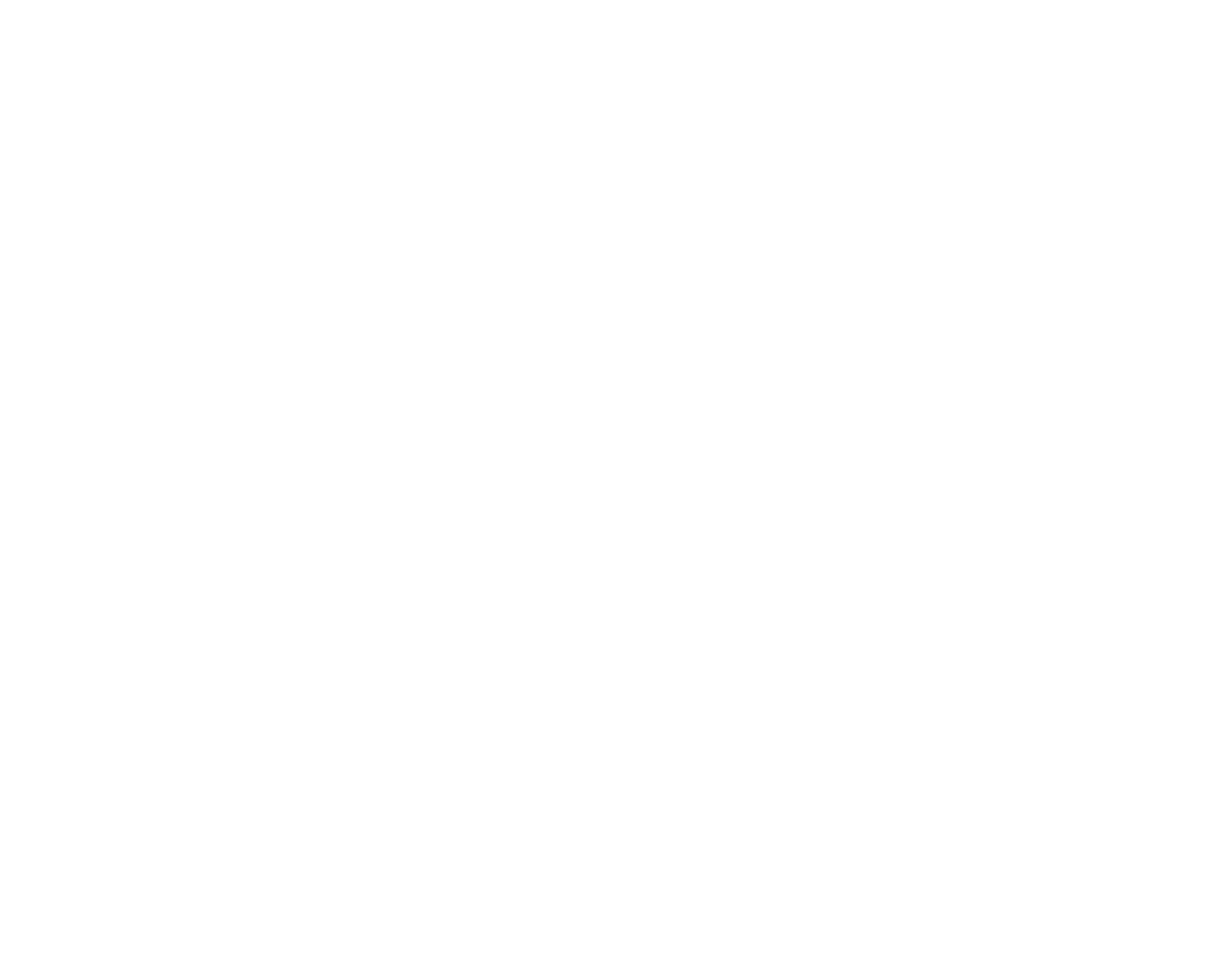
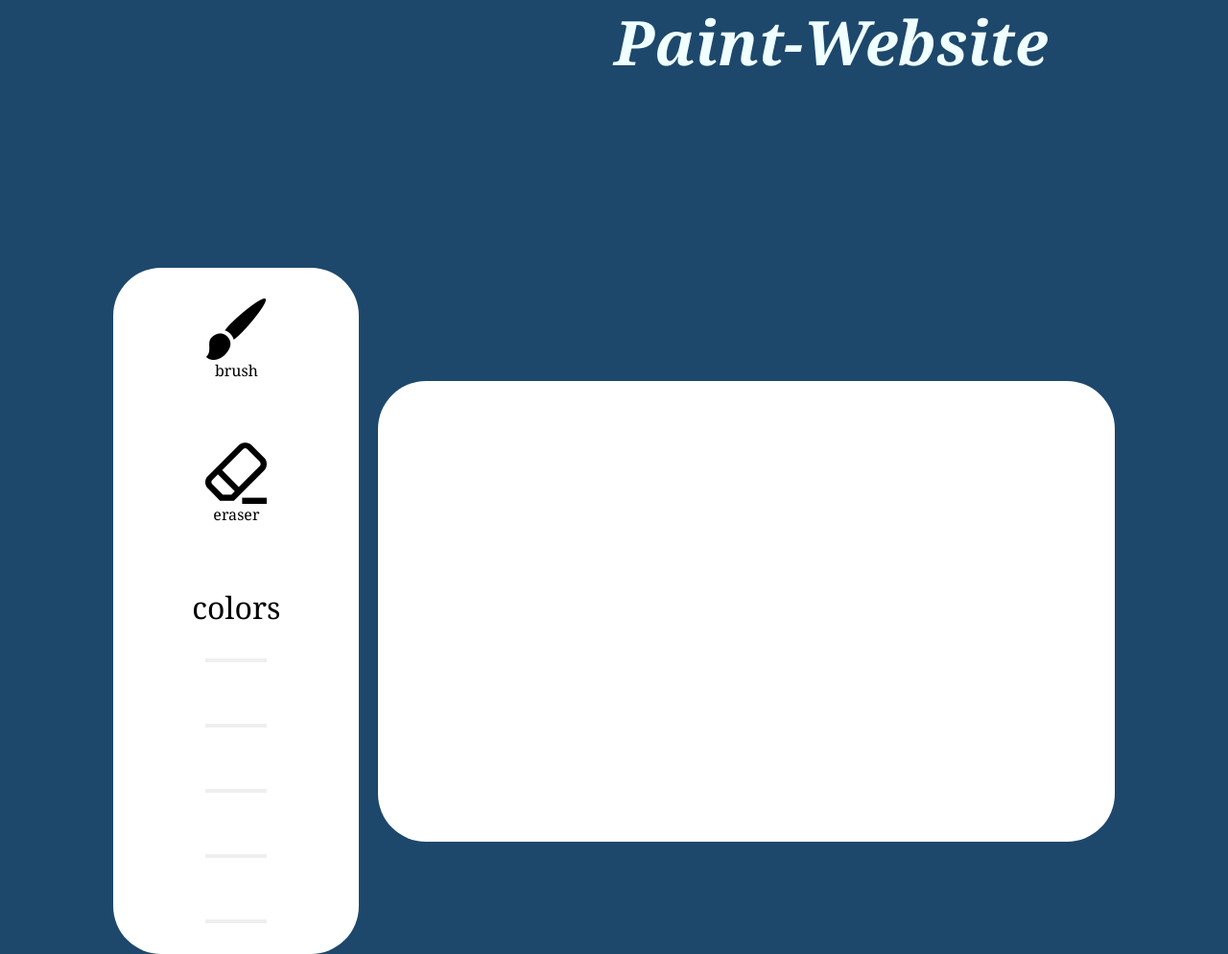
Before and after one commit to HangwelaniMadilonga/paint-website, a plain HTML site: page index.html in a window 1280 px wide. Shown: the whole page at 96% size. Before the commit the page ends 800 px from the top, so only its background shows below. Drawn offline with Linux system fonts and the light colour scheme.

Commit message:
Added divs and their stylings.
Made a canvas section for painting on.

Made an options section for setting color and brush or eraser.

```diff
--- a/index.html
+++ b/index.html
@@ -9,7 +9,32 @@
 </head>
 
 <body>
+    <div>
+        <p class="paint-Website-heading">Paint-Website</p>
+    </div>
+    <div id="container">
+        <div id="options-section">
 
+            <img src="Assets/artist-brush_72670.png" alt="" id="brush-icon">
+            <p>brush</p>
+
+
+            <img src="Assets/eraser_7815638.png" alt="" id="eraser-icon">
+            <p>eraser</p>
+
+            <div id="colors-container">
+                <p id="colors-heading">colors</p>
+                <button class="colors" id="black"></button>
+                <button class="colors" id="blue"></button>
+                <button class="colors" id="red"></button>
+                <button class="colors" id="yellow"></button>
+                <button class="colors" id="green"></button>
+            </div>
+
+        </div>
+        <div id="canvas-section"></div>
+    </div>
+    <script src="paint.js"></script>
 </body>
 
 </html>
--- a/style.css
+++ b/style.css
@@ -0,0 +1,80 @@
+* {
+
+    margin: 0;
+    padding: 0;
+}
+
+body {
+    font-family: Georgia, 'Times New Roman', Times, serif;
+    background-color: rgb(29, 72, 108);
+}
+
+.paint-Website-heading {
+    font-style: italic;
+    font-size: 4rem;
+    font-weight: bolder;
+    margin-left: 40rem;
+    color: azure;
+}
+
+#options-section {
+    width: 20%;
+    background-color: white;
+    border-radius: 50px;
+    display: flex;
+    flex-direction: column;
+    color: white;
+    align-items: center;
+    justify-content: center;
+
+}
+
+#colors-container {
+    display: flex;
+    flex-direction: column;
+    align-items: center;
+    justify-content: center;
+}
+
+p {
+    color: black;
+}
+
+#canvas-section {
+    width: 60%;
+    padding-bottom: 30rem;
+    border-radius: 50px;
+    background-color: white;
+}
+
+#container {
+    display: flex;
+    justify-content: center;
+    align-items: center;
+    gap: 1.2rem;
+    margin-top: 12rem;
+}
+
+.colors {
+    width: 4rem;
+    margin-top: 2rem;
+    margin-bottom: 2rem;
+}
+
+#brush-icon {
+    width: 4rem;
+    margin-top: 2rem;
+}
+
+#eraser-icon {
+    width: 4rem;
+    margin-top: 4rem;
+}
+
+
+
+
+#colors-heading {
+    margin-top: 4rem;
+    font-size: 2rem;
+}
```
Also changed, not shown: Assets/artist-brush_72670.png (added), Assets/eraser_7815638.png (added), paint.js (added), 2 other files.
